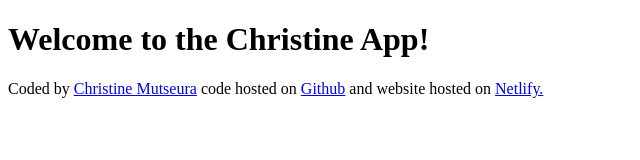
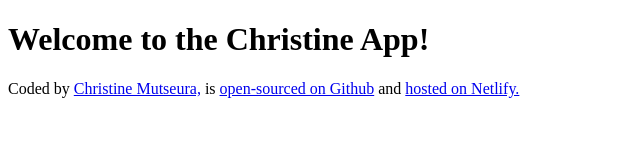
Before and after one commit to ChrissieMutt/ChristineWeatherApp, a plain HTML site: page index.html in a window 1280 px wide. Shown: the whole page, without its empty margins (0-640 px from the left). Drawn offline with Linux system fonts and the light colour scheme.

Commit message:
edited index.html file

```diff
--- a/index.html
+++ b/index.html
@@ -13,18 +13,18 @@
         href="https://github.com/ChrissieMutt/ChristineWeatherApp/"
         target="_blank"
       >
-        Christine Mutseura</a
+        Christine Mutseura,</a
       >
-      code hosted on
+      is
       <a
         href="https://github.com/ChrissieMutt/ChristineWeatherApp/"
         target="_blank"
       >
-        Github</a
+        open-sourced on Github</a
       >
-      and website hosted on
+      and
       <a href="https://chrissiemuttweatherapp.netlify.app/" target="_blank">
-        Netlify.</a
+        hosted on Netlify.</a
       >
     </footer>
   </body>
```
